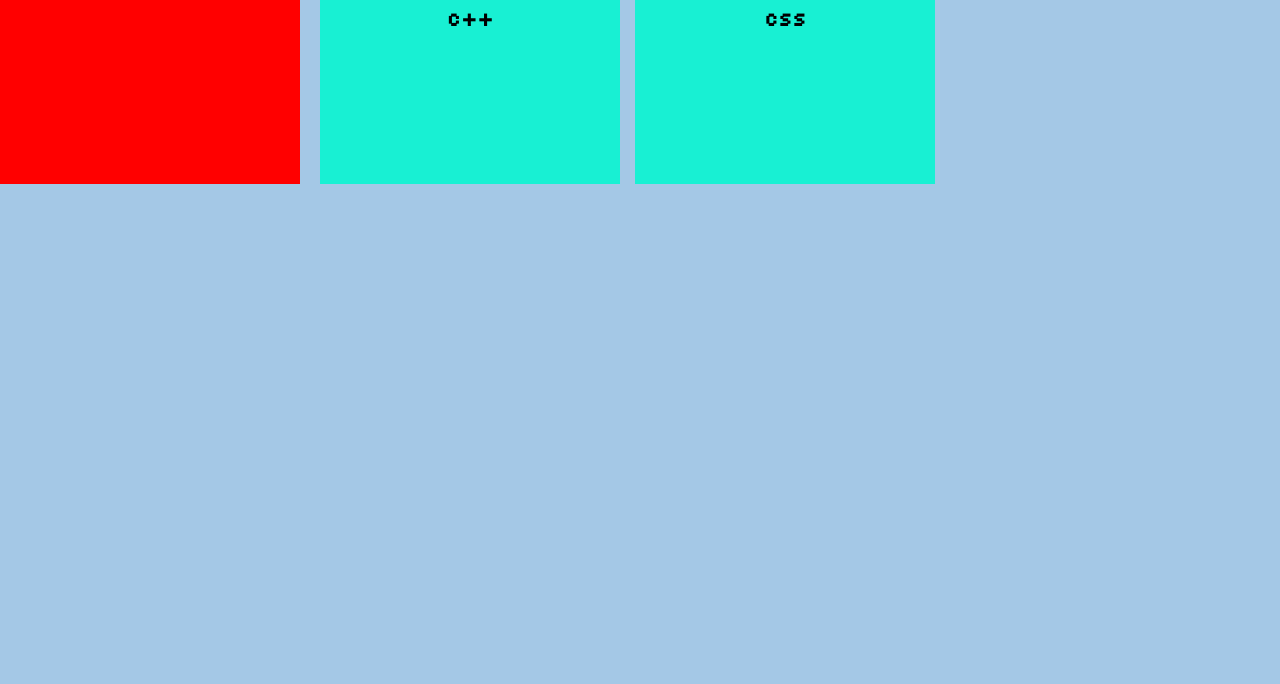
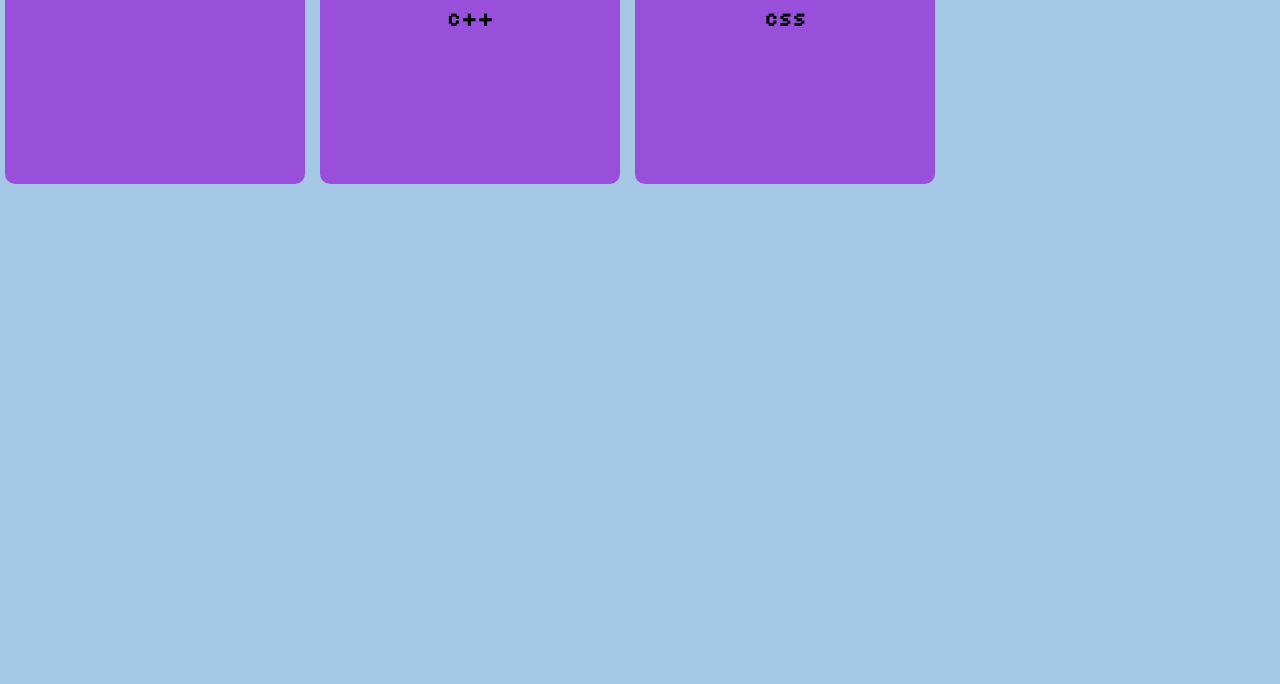
Before and after one commit to ravihitang/first_portfolio, a plain HTML site: page Mysite.html in a window 1280 px wide. Shown: the part 1643-2327 px from the top of the page. Drawn offline with Linux system fonts and the light colour scheme.

Commit message:
frame for skills

```diff
--- a/styles.css
+++ b/styles.css
@@ -192,24 +192,28 @@ hr{
 .skill-box{
     height:300px;
     width:300px;
-    background-color: red;
+    background-color: rgb(152, 80, 219);
+    border-radius: 10px 10px 10px 10px;
     top:-90px;
     margin: 0;
+    left:5px;
     position: relative;
 }
 .skill-box1{
     height:300px;
     width:300px;
-    background-color: rgb(24, 240, 211);
     position: relative;
+    background-color: rgb(152, 80, 219);
     top:-390px;
+    border-radius: 10px 10px 10px 10px;
     left:320px;
 }
 .skill-box2{
     height:300px;
     width:300px;
-    background-color: rgb(24, 240, 211);
     position: relative;
+    background-color: rgb(152, 80, 219);
     top:-690px;
+    border-radius: 10px 10px 10px 10px;
     left:635px;
 }
```
